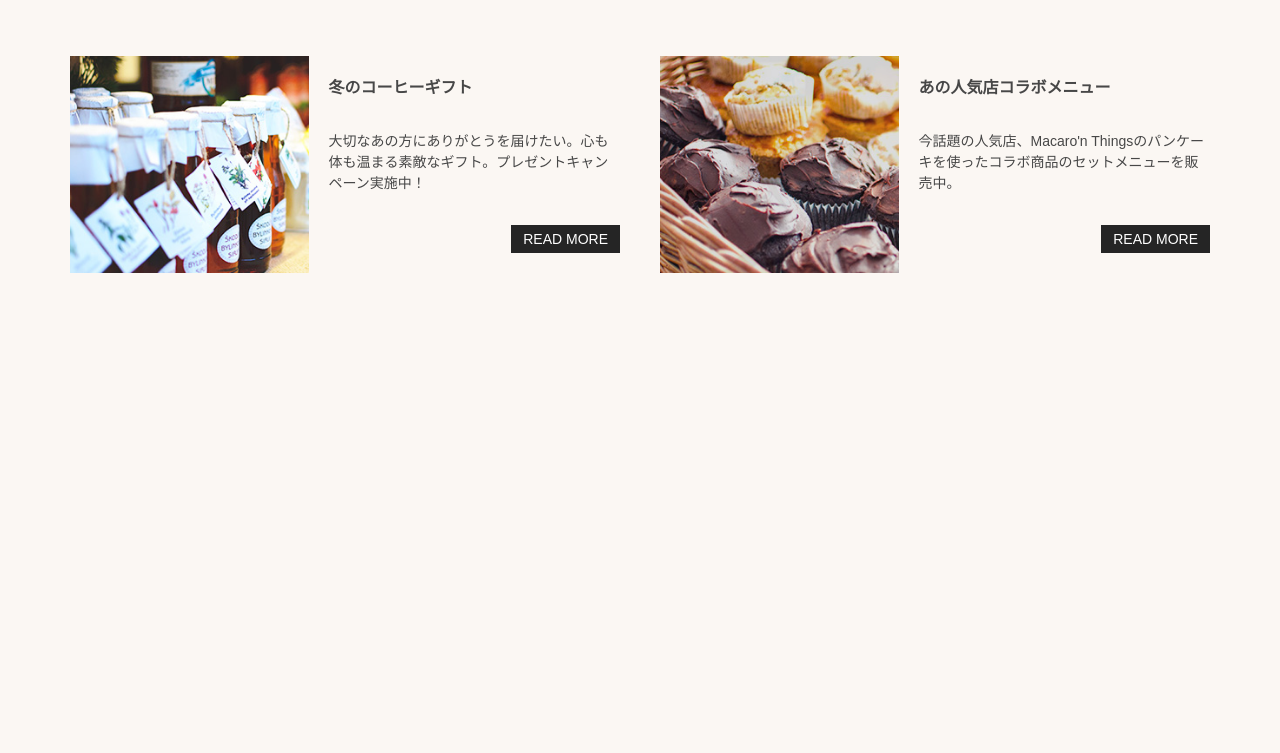
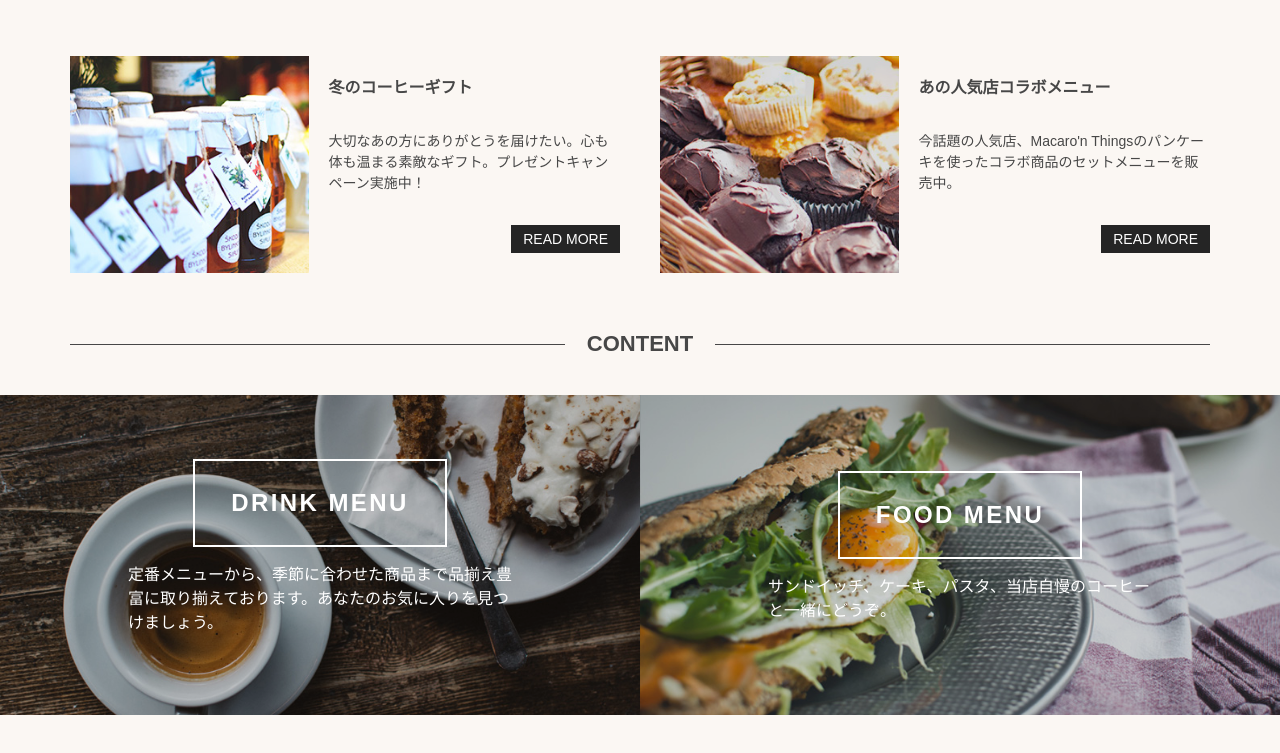
Before and after one commit to mzgk/cssCafe, a plain HTML site: page index.html in a window 1280 px wide. Shown: the part 523-1276 px from the top of the page. Before the commit the page ends 836 px from the top, so only its background shows below. Drawn offline with Linux system fonts and the light colour scheme.

Commit message:
add : Chapter 5-2 4(P.164)まで

```diff
--- a/index.html
+++ b/index.html
@@ -75,6 +75,28 @@
                 </div>
             </div>
         </section>
+
+        <section class="Section">
+            <h2 class="sectionLabel l-column">Content</h2>
+            <div class="Section__item l-row">
+                <div class="l-halfTile IndexPage__drinkMenu">
+                    <a href="#" class="OverlayPanel">
+                        <h3 class="OverlayPanel__head">Drink Menu</h3>
+                        <p class="OverlayPanel__body">
+                            定番メニューから、季節に合わせた商品まで品揃え豊富に取り揃えております。あなたのお気に入りを見つけましょう。
+                        </p>
+                    </a>
+                </div>
+                <div class="l-halfTile IndexPage__foodMenu">
+                    <a href="#" class="OverlayPanel">
+                        <h3 class="OverlayPanel__head">Food Menu</h3>
+                        <p class="OverlayPanel__body">
+                            サンドイッチ、ケーキ、パスタ、当店自慢のコーヒーと一緒にどうぞ。
+                        </p>
+                    </a>
+                </div>
+            </div>
+        </section>
     </div>
 
 <script src="./dist/js/main.min.js"></script>
--- a/src/scss/base/_variables.scss
+++ b/src/scss/base/_variables.scss
@@ -15,3 +15,8 @@ $column-space: $space-unit*2;
 
 // カルーセル
 $color-black: #252525;
+
+$color-white: #fff;
+
+// 画像パス
+$image-path: "../images/";
--- /dev/null
+++ b/src/scss/components/_overlayPanel.scss
@@ -0,0 +1,32 @@
+@charset "UTF-8";
+
+.OverlayPanel {
+    $root: &;
+    display: flex;
+    flex-direction: column;
+    justify-content: center;
+    align-items: center;
+    width: 100%;
+    padding: 10% 20%;
+    background-color: rgba(0, 0, 0, 0.2);
+    color: $color-white;
+    &:hover {
+        background-color: rgba(0, 0, 0, 0.4);
+        color: $color-white;
+    }
+    &__head {
+        margin: 0 10%;
+        padding: 24px 36px;
+        border: 2px solid $color-white;
+        text-align: center;
+        text-transform: uppercase;
+        letter-spacing: .1em;
+        font-size: 24px;
+        #{$root}:hover & {
+            background-color: rgba(255, 255, 255, 0.2);
+        }
+    }
+    &__body {
+        margin: 16px auto;
+    }
+}
--- /dev/null
+++ b/src/scss/components/parts/_labels.scss
@@ -0,0 +1,27 @@
+@charset "UTF-8";
+
+.sectionLabel {
+    display: flex;
+    align-items: center;
+    flex: 1 1 auto;
+    padding-top: $space-unit;
+    padding-bottom: $space-unit * 2;
+    color: $color-main-text;
+    text-transform: uppercase;
+    font-size: 22px;
+    line-height: 1;
+    &::before,
+    &::after {
+        content: "";
+        display: block;
+        flex: 1 0 10%;
+        height: 0;
+        border-bottom: 1px solid $color-main-text;
+    }
+    &::before {
+        margin-right: 22px;
+    }
+    &::after {
+        margin-left: 22px;
+    }
+}
--- a/src/scss/components/parts/_layouts.scss
+++ b/src/scss/components/parts/_layouts.scss
@@ -20,3 +20,9 @@
         margin-right: 0;
     }
 }
+.l-halfTile {
+    display: flex;
+    flex: 1 1 50%;
+    margin: 0;
+    padding: 0;
+}
--- a/src/scss/main.scss
+++ b/src/scss/main.scss
@@ -1,25 +1,45 @@
 @charset 'utf-8';
 
+// ===========================
+// Base
+// ===========================
 @import "./base/variables";
 @import "./base/reset";
 
+
+// ===========================
+// Components
+// ===========================
+// Parts
+//----------------------------
+// レイアウト
+@import "./components/parts/layouts";
+// ボタン
+@import "./components/parts/buttons";
+// ラベル、見出し
+@import "./components/parts/labels";
+
+// Common
+//----------------------------
 // ヘッダー
 @import "./components/common/header";
-
 // メニュー
 @import "./components/common/menu";
+// セクション間隔
+@import "./components/common/section";
 
+
+// Others
+//----------------------------
 // トップページ : サムネイル付きコンテンツ（横）
 @import "./components/entryPanel";
-
-// ボタン
-@import "./components/parts/buttons";
-
-// レイアウト
-@import "./components/parts/layouts";
-
 // カルーセル
 @import "./components/imageSlide";
+// 写真背景パネル
+@import "./components/overlayPanel";
 
-// セクション間隔
-@import "./components/common/section";
+
+// ===========================
+// Pages
+// ===========================
+@import "./pages/index";
--- /dev/null
+++ b/src/scss/pages/_index.scss
@@ -0,0 +1,16 @@
+@charset "UTF-8";
+
+.IndexPage {
+    &__foodMenu,
+    &__drinkMenu {
+        background-repeat: no-repeat;
+        background-position: center center;
+        background-size: cover;
+    }
+    &__drinkMenu {
+        background-image: url('#{$image-path}top/menu_drink.jpg');
+    }
+    &__foodMenu {
+        background-image: url('#{$image-path}top/menu_food.jpg');
+    }
+}
```
Also changed, not shown: dist/css/main.css, dist/css/main.min.css.
